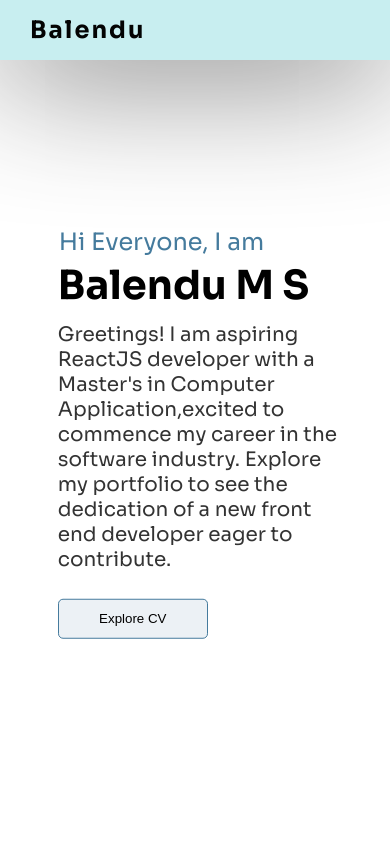
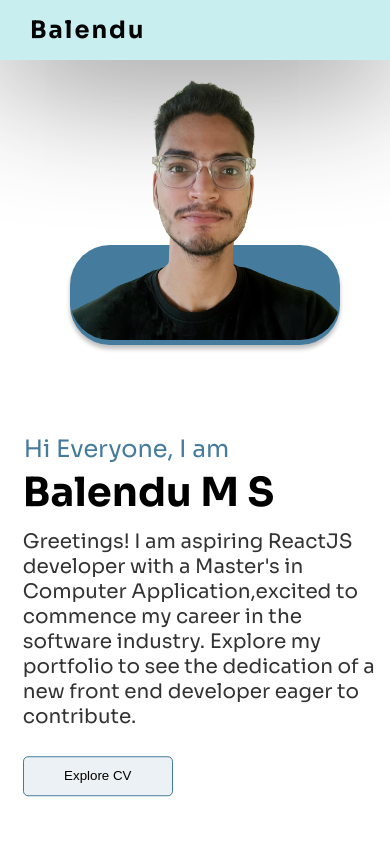
Before and after one commit to Balendu20/PortFolio, a React (Vite) app: page / in a window 390 px wide. Shown: the top 844 px of the page. Built offline with nearby package versions, Linux system fonts and the light colour scheme.

Commit message:
display update

```diff
--- a/src/App.css
+++ b/src/App.css
@@ -226,10 +226,10 @@
 }
 @media screen and (max-width: 1159px) {
   .box-blue {
-    display: none;
+    visibility: hidden;
   }
   .mypic {
-    display: none;
+    visibility: hidden;
   }
   .aboutpic {
     display: none;
@@ -383,3 +383,29 @@
     text-decoration: none;
   }
 }
+
+@media screen and (max-width: 390px) {
+  .box-blue {
+    visibility: visible;
+    width: 270px;
+    height: 100px;
+    position: absolute;
+    top: 245px;
+    right: 50px;
+  }
+  .mypic {
+    visibility: visible;
+    position: absolute;
+    top: 50px;
+    right: 50px;
+    width: 270px;
+    height: 290px;
+  }
+  .text-label {
+    position: absolute;
+    margin: 10px;
+    padding: 5px;
+    padding-top: 70px;
+    margin-top: 150px;
+  }
+}
--- a/src/components/HomePage.jsx
+++ b/src/components/HomePage.jsx
@@ -5,7 +5,7 @@ const HomePage = ({ home }) => {
     <div ref={home} className="p1">
       <img src="sec1.jpg" className="sec1"></img>
       <img src="pic.png" className="mypic"></img>
-      <div className=".parent-container">
+      <div className="">
         <container className="text-label">
           <h2>Hi Everyone, I am</h2>
           <h1>Balendu M S</h1>
```
